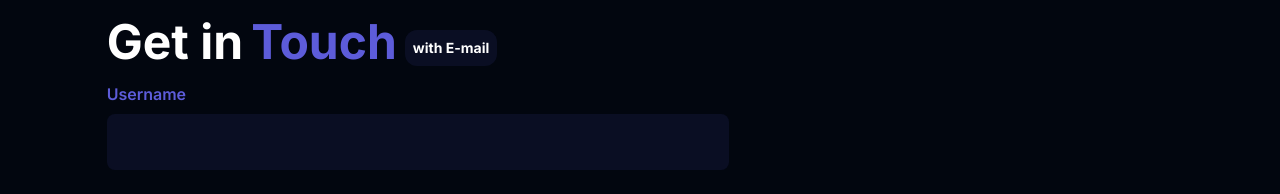
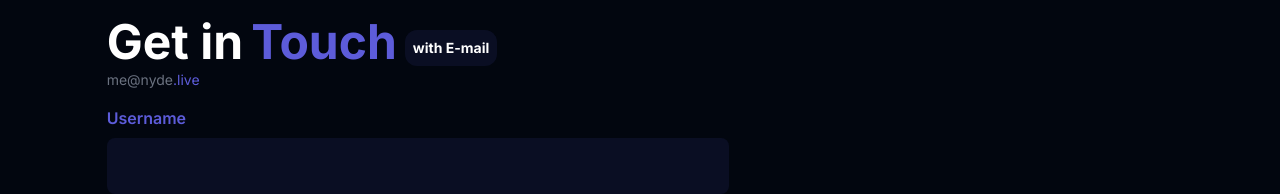
Before and after one commit to justnyde/nyde.live, a React (Create React App) app: page /contact in a window 1280 px wide. Shown: the part 470-664 px from the top of the page. Built offline with nearby package versions, Linux system fonts and the light colour scheme; no server answers.

Commit message:
Added my e-mail adress.

```diff
--- a/src/pages/contact.jsx
+++ b/src/pages/contact.jsx
@@ -22,8 +22,7 @@ export default function Contact(){
         <title>Contact | Just Nyde</title>
 
         <h1 className="font-sans text-5xl font-bold text-white flex items-end gap-2">Get in <span className="font-sans text-primary">Touch</span><div className="bg-primary-100 px-2 py-2 font-sans text-sm rounded-xl">with E-mail</div></h1>
-
-        <div className="hidden bg-[rgba(255,0,0,.2)]"></div>
+        <h3 className="font-sans text-gray-500 text-sm mt-1">me@nyde<span className="text-primary">.live</span></h3>
 
         {(error !== null) && (
         <div className="py-4">
```
